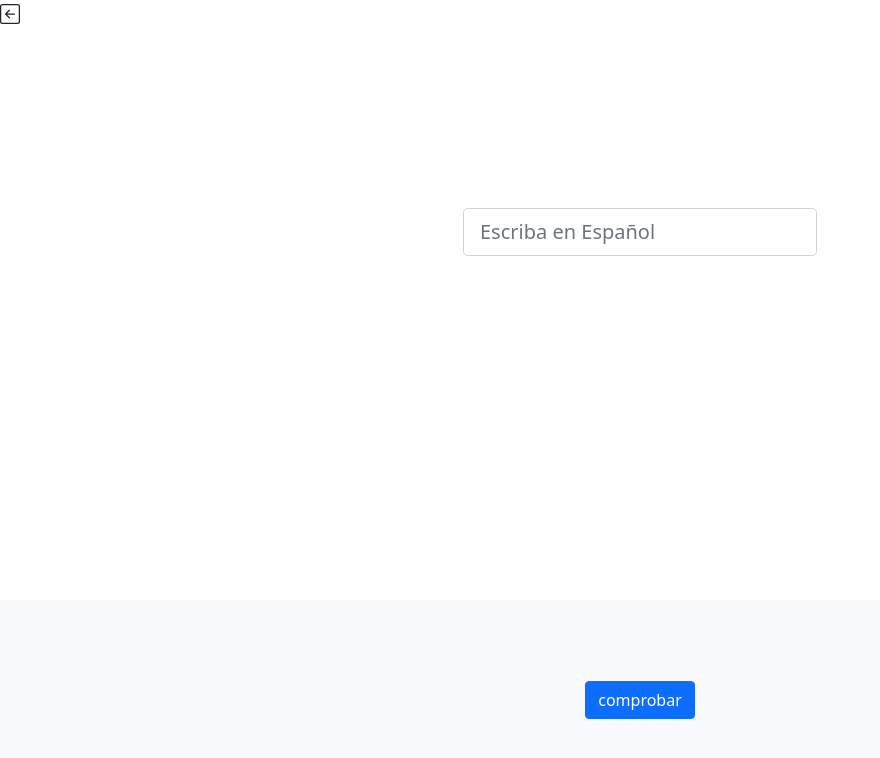
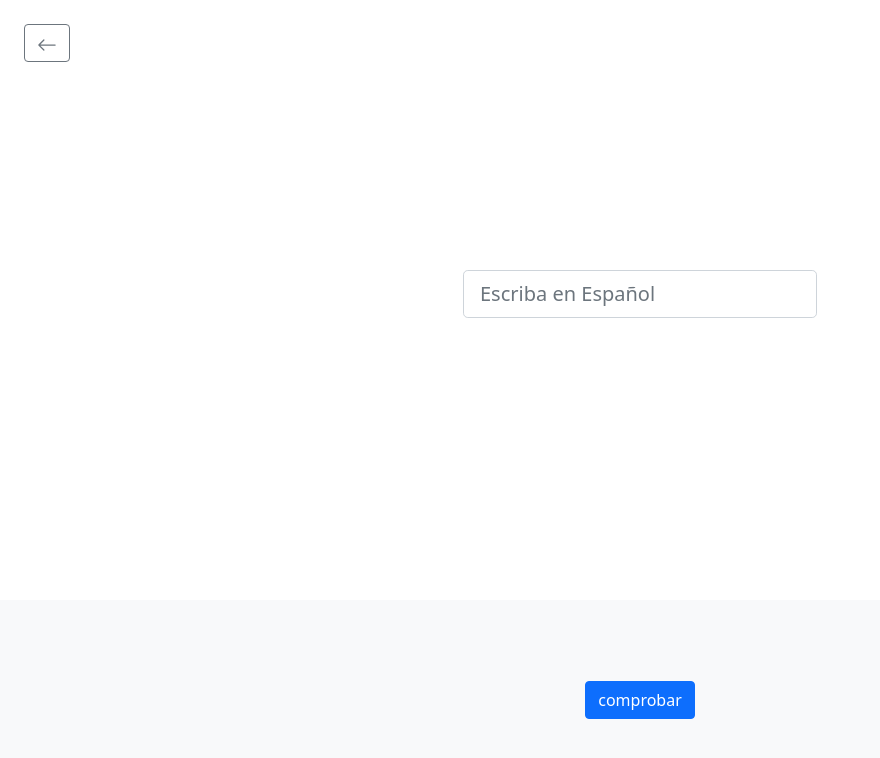
Before and after one commit to Lopez089/wordEnglish, a Next.js app: page /practice in a window 1280 px wide. Shown: the top 758 px of the page, without its empty margins (0-880 px from the left). Built offline with nearby package versions, Linux system fonts and the light colour scheme; no server answers; the database is empty.

Commit message:
feat (app): adding a botton to back page home

```diff
--- a/pages/practice.js
+++ b/pages/practice.js
@@ -3,6 +3,7 @@
 import 'firebase/firestore'
 import ButtonOnclick from '../components/button'
 import { Button, Container, Form, Row } from 'react-bootstrap'
+import Link from 'next/link'
 
 const Practice = () => {
   const [word, setWord] = useState([])
@@ -84,11 +85,13 @@
   }
   return (
     <main className='vh-100'>
-      <div clasName='m-4'>
-        <svg xmlns='http://www.w3.org/2000/svg' width='20' height='20' fill='currentColor' class='bi bi-arrow-left-square' viewBox='0 0 16 16'>
-          <path fill-rule='evenodd' d='M15 2a1 1 0 0 0-1-1H2a1 1 0 0 0-1 1v12a1 1 0 0 0 1 1h12a1 1 0 0 0 1-1V2zM0 2a2 2 0 0 1 2-2h12a2 2 0 0 1 2 2v12a2 2 0 0 1-2 2H2a2 2 0 0 1-2-2V2zm11.5 5.5a.5.5 0 0 1 0 1H5.707l2.147 2.146a.5.5 0 0 1-.708.708l-3-3a.5.5 0 0 1 0-.708l3-3a.5.5 0 1 1 .708.708L5.707 7.5H11.5z' />
-        </svg>
-      </div>
+      <Button variant='outline-secondary' className='m-4'>
+        <Link href='/'>
+          <svg xmlns='http://www.w3.org/2000/svg' width='20' height='20' fill='currentColor' class='bi bi-arrow-left' viewBox='0 0 16 16'>
+            <path fill-rule='evenodd' d='M15 8a.5.5 0 0 0-.5-.5H2.707l3.147-3.146a.5.5 0 1 0-.708-.708l-4 4a.5.5 0 0 0 0 .708l4 4a.5.5 0 0 0 .708-.708L2.707 8.5H14.5A.5.5 0 0 0 15 8z' />
+          </svg>
+        </Link>
+      </Button>
       <Container className='h-50 d-flex justify-content-center align-items-center'>
         <Row>
 
```
